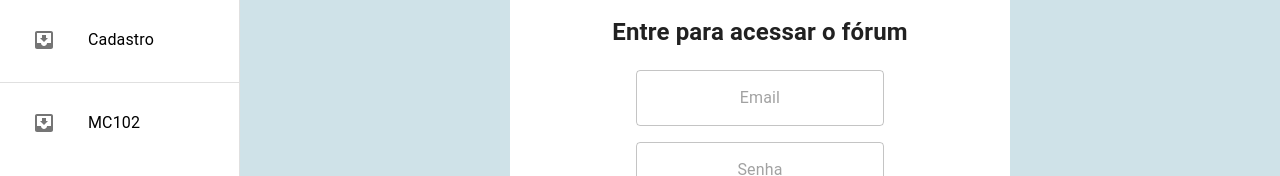
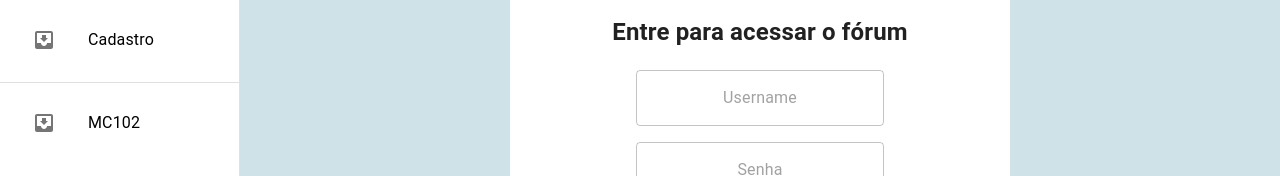
Before and after one commit to caiopetruccirosa/mc426-2023s1, a React (Create React App) app in the folder client/: page /login in a window 1280 px wide. Shown: the part 209-385 px from the top of the page. Built offline with nearby package versions, Linux system fonts and the light colour scheme; no server answers.

Commit message:
Integrante backend on login and register

```diff
--- a/client/src/Login.js
+++ b/client/src/Login.js
@@ -5,7 +5,7 @@ import { Navigate } from "react-router-dom";
 import { Box, Button, ButtonBase, Grid, TextField } from "@mui/material";
 
 function Login() {
-  const [email, setEmail] = useState("");
+  const [username, setUsername] = useState("");
   const [id, setId] = useState("");
   const [password, setPassword] = useState("");
   const [loginError, setLoginError] = useState(false);
@@ -35,22 +35,25 @@ function Login() {
 
 function loginUser(e) {
     e.preventDefault();
-    if (email !== "") {
-      const data = { email, password };
+    if (username !== "") {
+      const data = { username, password };
       axios
-        .post(`http://localhost:3000/auth/signin`, data, {
+        .post('/api/auth/signin', data, {
           withCredentials: false,
         })
         .then((response) => {
-          user.setEmail(response.data.email);
+          user.setUsername(response.data.username);
           user.setId(response.data.id);
-          setEmail("");
+          setUsername("");
           setId("");
           setPassword("");
           setLoginError(false);
           setRedirect(true);
         })
-        .catch(() => { });
+        .catch((error) => {
+                    console.log(error)
+                    window.alert(`Erro: ${error.response.data.message}`)
+                });
     } else {
       setLoginError(true);
     }
@@ -71,10 +74,10 @@ function loginUser(e) {
               <TextField
                 sx={{ mb: 2, backgroundColor: "white" }}
                 variant="outlined"
-                type="email"
-                placeholder="Email"
-                value={email}
-                onChange={(e) => setEmail(e.target.value)}
+                type="text"
+                placeholder="Username"
+                value={username}
+                onChange={(e) => setUsername(e.target.value)}
               />
               <br />
               <TextField
--- a/client/src/Register.js
+++ b/client/src/Register.js
@@ -56,7 +56,10 @@ function registerUser(e) {
           setPassword("");
           setRedirect(true);
         })
-        .catch(() => { });
+        .catch((error) => {
+                    console.log(error)
+                    window.alert(`Erro: ${error.response.data.message}`)
+                });
     } else {
     }
   }
```
Also changed, not shown: 16 other files (tests, documents, lock files or other folders).
